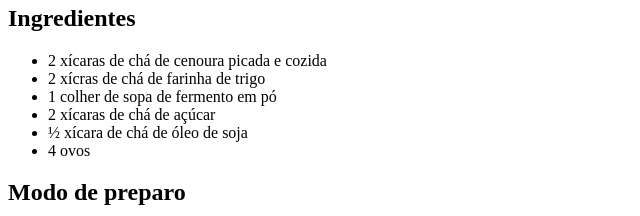
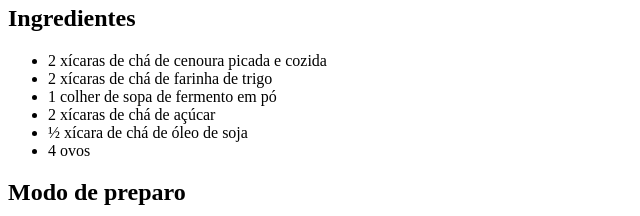
Before and after one commit to thiago-flac/odin-recipes, a plain HTML site: page Recipes/bolodecenoura.html in a window 1280 px wide. Shown: the part 584-800 px from the top of the page, 0-640 px from the left. Drawn offline with Linux system fonts and the light colour scheme.

Commit message:
Fixed line 20 typo

```diff
--- a/Recipes/bolodecenoura.html
+++ b/Recipes/bolodecenoura.html
@@ -17,7 +17,7 @@
 
         <ul>
             <li>2 xícaras de chá de cenoura picada e cozida</li>
-            <li>2 xícras de chá de farinha de trigo</li>
+            <li>2 xícaras de chá de farinha de trigo</li>
             <li>1 colher de sopa de fermento em pó</li>
             <li>2 xícaras de chá de açúcar</li>
             <li>½ xícara de chá de óleo de soja</li>
```
